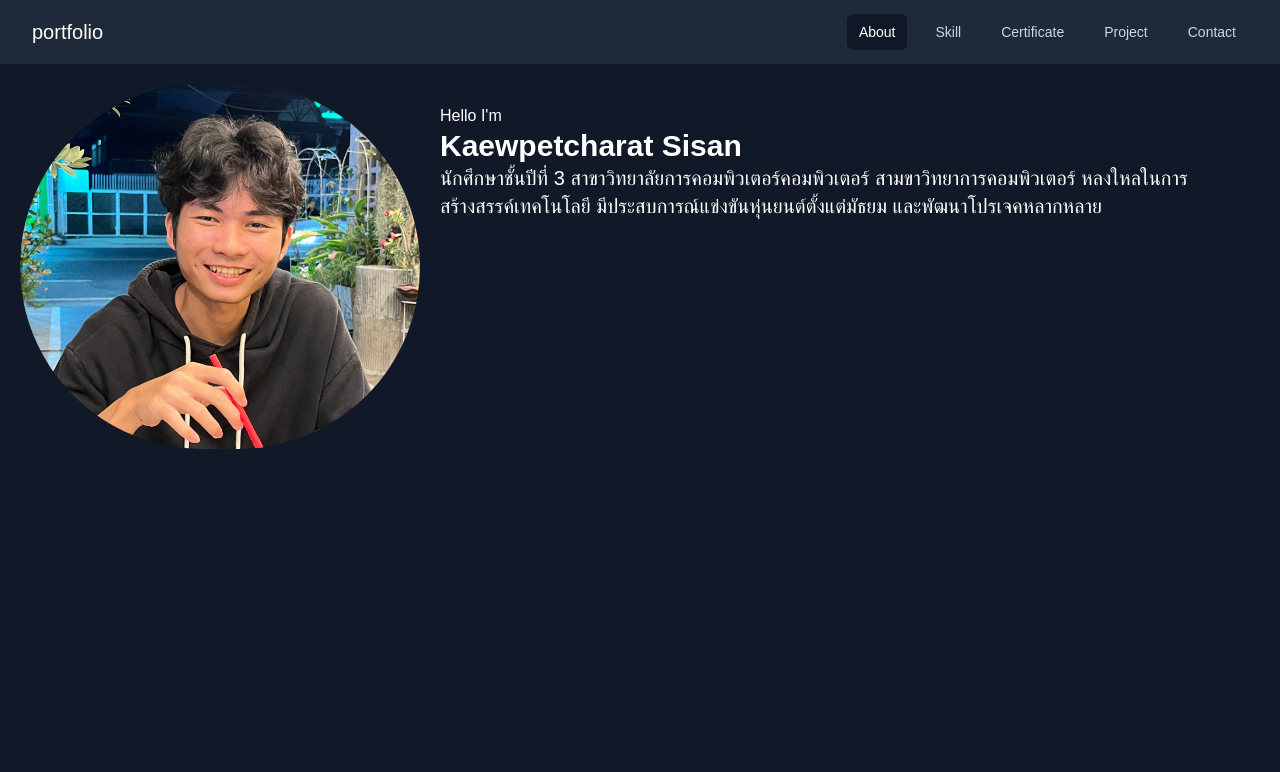
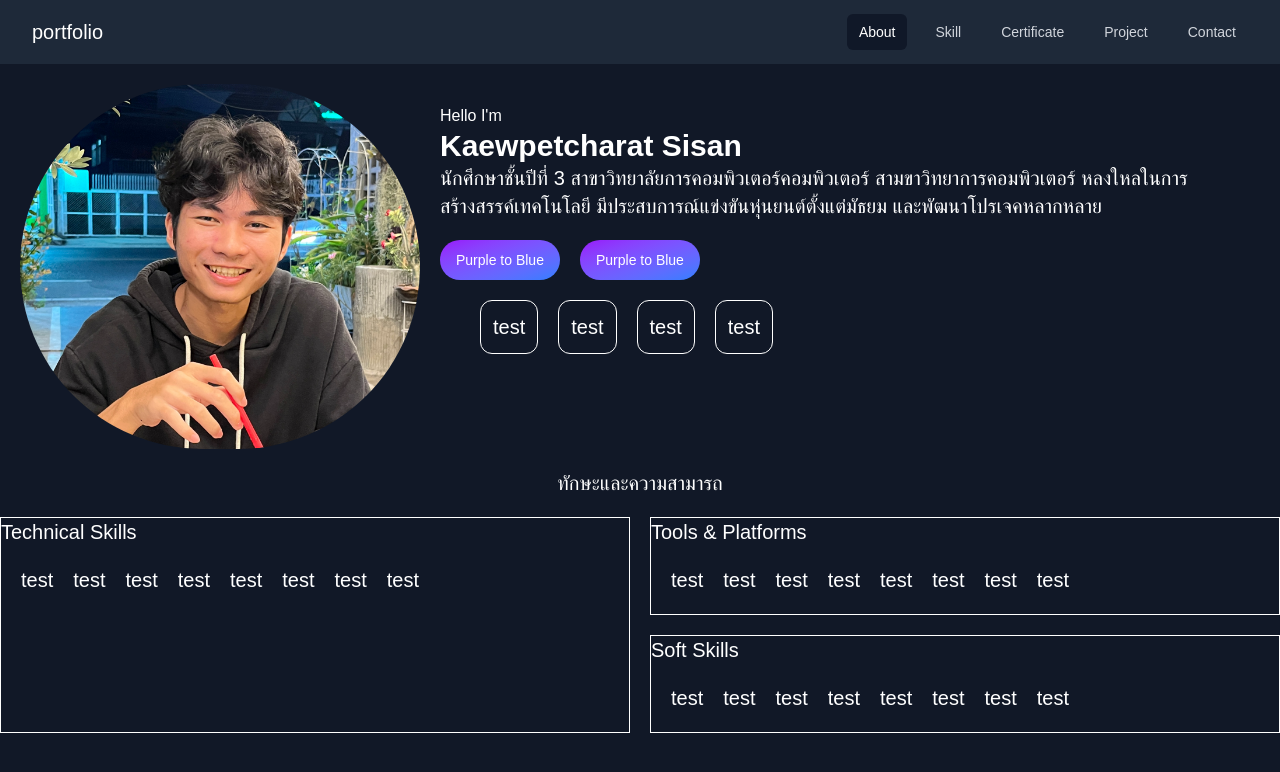
Before and after one commit to JengCharat/portfolio_website, a Next.js app in the folder portfolio_website/: page / in a window 1280 px wide. Shown: the top 772 px of the page. Built offline with nearby package versions, Linux system fonts and the light colour scheme.

Commit message:
skill and tool

```diff
--- a/portfolio_website/app/page.tsx
+++ b/portfolio_website/app/page.tsx
@@ -21,6 +21,66 @@ export default function Home(){
                   <h1 className="text-white text-xl">
                     นักศึกษาชั้นปีที่ 3 สาขาวิทยาลัยการคอมพิวเตอร์คอมพิวเตอร์ สามขาวิทยาการคอมพิวเตอร์ หลงใหลในการสร้างสรรค์เทคโนโลยี มีประสบการณ์แข่งขันหุ่นยนต์ตั้งแต่มัธยม และพัฒนาโปรเจคหลากหลาย
                   </h1>
+                  <div>
+                        <button type="button" className="mt-5 rounded-3xl text-white bg-gradient-to-br from-purple-600 to-blue-500 hover:bg-gradient-to-bl focus:ring-4 focus:outline-none focus:ring-blue-300 dark:focus:ring-blue-800 font-medium rounded-base text-sm px-4 py-2.5 text-center leading-5">Purple to Blue</button>
+                        <button type="button" className="ml-5 rounded-3xl text-white bg-gradient-to-br from-purple-600 to-blue-500 hover:bg-gradient-to-bl focus:ring-4 focus:outline-none focus:ring-blue-300 dark:focus:ring-blue-800 font-medium rounded-base text-sm px-4 py-2.5 text-center leading-5">Purple to Blue</button>
+                  </div>
+
+
+
+                  <div className="columns-2 m-5 md:flex">
+                    <h1 className="border rounded-xl accent-red-600 text-white text-xl p-3 md:ml-5">test</h1>
+                    <h1 className="border rounded-xl accent-red-600 text-white text-xl p-3 md:ml-5">test</h1>
+                    <h1 className="border rounded-xl accent-red-600 text-white text-xl p-3 md:ml-5">test</h1>
+                    <h1 className="border rounded-xl accent-red-600 text-white text-xl p-3 md:ml-5">test</h1>
+                  </div>
+                </div>
+            </div>
+
+            <div>
+            <h1 className="text-xl text-white flex justify-center m-5">ทักษะและความสามารถ</h1>
+                <div className="">
+                        <div className="grid grid-cols-1 grid-rows-2 gap-5 md:grid-cols-2">
+                            <div className="row-span-2 border border-white">
+                                <h1 className="text-white text-xl">Technical Skills</h1>
+                                <div className="flex flex-wrap gap-5 p-5 text-white rounded-xl">
+                                        <h1 className="text-white text-xl"> test</h1>
+                                        <h1 className="text-white text-xl"> test</h1>
+                                        <h1 className="text-white text-xl"> test</h1>
+                                        <h1 className="text-white text-xl"> test</h1>
+                                        <h1 className="text-white text-xl"> test</h1>
+                                        <h1 className="text-white text-xl"> test</h1>
+                                        <h1 className="text-white text-xl"> test</h1>
+                                        <h1 className="text-white text-xl"> test</h1>
+                                </div>
+                            </div>
+                            <div className="border border-white">
+                                <h1 className="text-white text-xl">Tools & Platforms</h1>
+                                <div className="flex flex-wrap gap-5 p-5 text-white rounded-xl">
+                                        <h1 className="text-white text-xl"> test</h1>
+                                        <h1 className="text-white text-xl"> test</h1>
+                                        <h1 className="text-white text-xl"> test</h1>
+                                        <h1 className="text-white text-xl"> test</h1>
+                                        <h1 className="text-white text-xl"> test</h1>
+                                        <h1 className="text-white text-xl"> test</h1>
+                                        <h1 className="text-white text-xl"> test</h1>
+                                        <h1 className="text-white text-xl"> test</h1>
+                                </div>
+                            </div>
+                            <div className="border border-white">
+                                <h1 className="text-white text-xl">Soft Skills</h1>
+                                <div className="flex flex-wrap gap-5 p-5 text-white rounded-xl">
+                                        <h1 className="text-white text-xl"> test</h1>
+                                        <h1 className="text-white text-xl"> test</h1>
+                                        <h1 className="text-white text-xl"> test</h1>
+                                        <h1 className="text-white text-xl"> test</h1>
+                                        <h1 className="text-white text-xl"> test</h1>
+                                        <h1 className="text-white text-xl"> test</h1>
+                                        <h1 className="text-white text-xl"> test</h1>
+                                        <h1 className="text-white text-xl"> test</h1>
+                                </div>
+                            </div>
+                        </div>
                 </div>
             </div>
         </>
```
